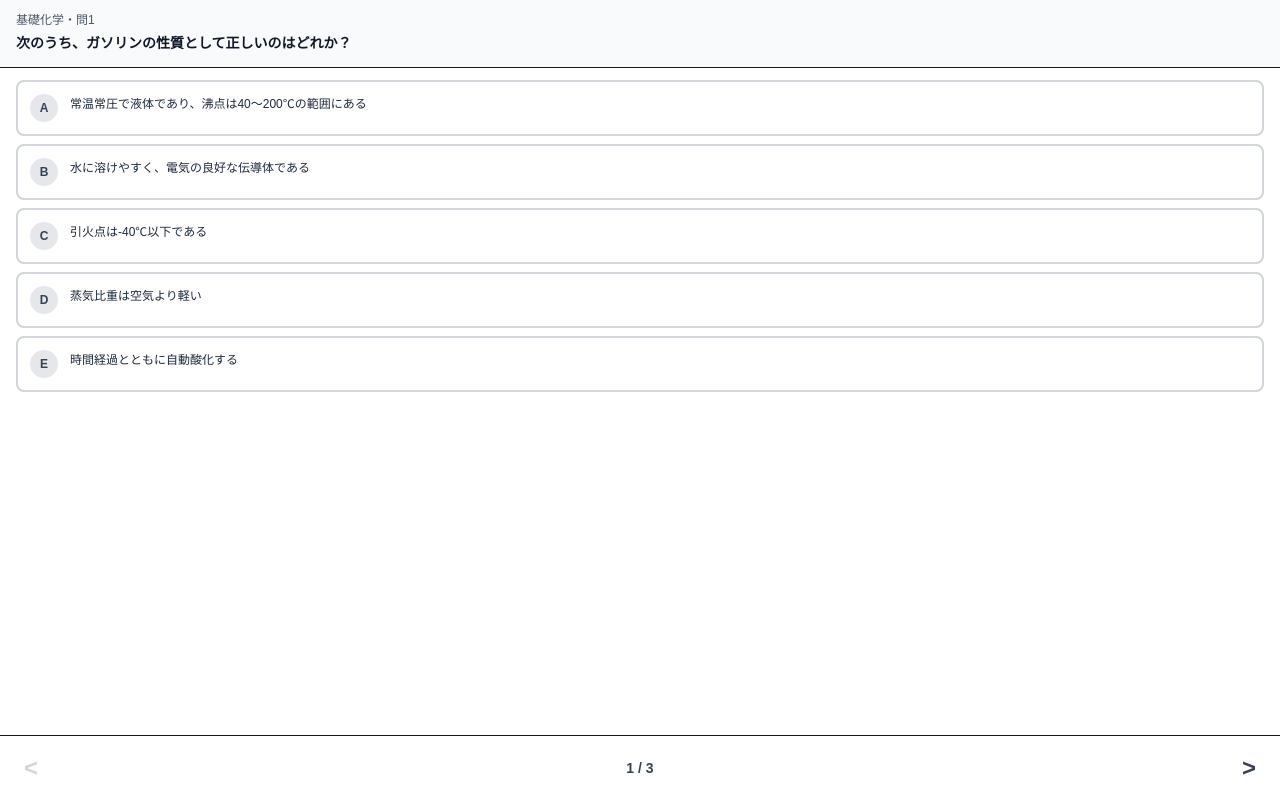
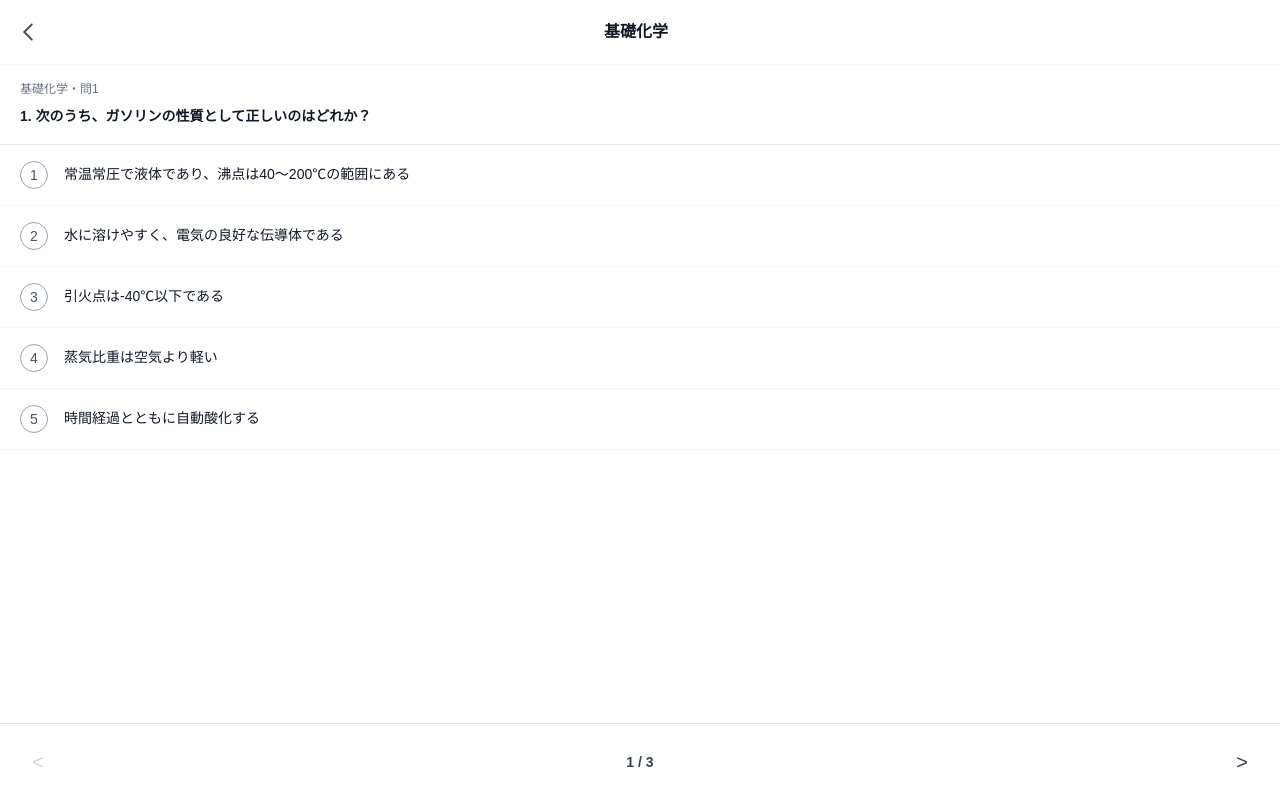
Before and after one commit to matsun15/yotsu-app, a Next.js app: page / in a window 1280 px wide. Built offline with nearby package versions, Linux system fonts and the light colour scheme.

Commit message:
Fix Japanese encoding and UI

```diff
--- a/src/app/page.tsx
+++ b/src/app/page.tsx
@@ -17,11 +17,11 @@ const dummyQuestions = [
     correctIndex: 0,
     advice: "ガソ200℃以下",
     explanations: [
-      "【正解】沸点が40～200℃のため、常温で液体を保ちながら蒸気を発生させる危険物です。",
-      "【不正解】ガソリンは非水溶性で、電気の不良伝導体（静電気がたまりやすい）です。",
-      "【不正解】ガソリンの引火点は-40℃以下ですが、これは「正しい」性質です。ただし、より正確な説明は①にあります。",
-      "【不正解】蒸気比重は空気より重いため、蒸気が低いところに溜まります。",
-      "【不正解】自動酸化は灯油や軽油より進みやすいですが、主要な性質ではありません。"
+      "沸点が40～200℃のため、常温で液体を保ちながら蒸気を発生させる危険物です。",
+      "ガソリンは非水溶性で、電気の不良伝導体（静電気がたまりやすい）です。",
+      "ガソリンの引火点は-40℃以下ですが、これは「正しい」性質です。ただし、より正確な説明は①にあります。",
+      "蒸気比重は空気より重いため、蒸気が低いところに溜まります。",
+      "自動酸化は灯油や軽油より進みやすいですが、主要な性質ではありません。"
     ]
   },
   {
@@ -38,32 +38,32 @@ const dummyQuestions = [
     correctIndex: 1,
     advice: "ガソ200、灯油1000、軽油2000",
     explanations: [
-      "【不正解】ガソリンの指定数量は200Lです。",
-      "【正解】灯油の指定数量は1000Lです。第4類危険物の中でも、特に指定数量が大きい物質です。",
-      "【不正解】軽油の指定数量は2000Lです。灯油より引火点が高いため、指定数量も大きくなります。",
-      "【不正解】アセトンの指定数量は200Lで、単位はL（リットル）です。",
-      "【不正解】メタノールの指定数量は200Lです。"
+      "ガソリンの指定数量は200Lです。",
+      "灯油の指定数量は1000Lです。第4類危険物の中でも、特に指定数量が大きい物質です。",
+      "軽油の指定数量は2000Lです。灯油より引火点が高いため、指定数量も大きくなります。",
+      "アセトンの指定数量は200Lで、単位はL（リットル）です。",
+      "メタノールの指定数量は200Lです。"
     ]
   },
   {
     id: 3,
     category: "消火方法・問3",
-    question: "消火活動時の注意点として、正しいのはどれか？",
+    question: "火災時の消火活動において、引火性液体の火災処理に関する以下の説明について、最も適切なのはどれか？消防活動では、ガソリン、灯油、軽油などの第4類危険物の火災が発生する可能性があり、これらの火災の特性を理解した上で、適切な消火剤を選択することが極めて重要である。特に、引火性液体の火災に対しては、水そのものの使用は避けるべき場合が多く、代わりに泡消火剤、粉末消火剤、二酸化炭素消火剤などの専門的な消火剤の使用が求められる。また、火災現場の状況、液体の種類、周囲の環境などを考慮した上で、最適な消火剤を選択する必要がある。",
     options: [
-      "ガソリン火災には水を大量に使用する",
-      "油火災に対して泡消火剤は効果がない",
-      "引火性液体の火災には泡消火、粉末消火、CO2消火などが用いられる",
-      "二酸化炭素は酸素を遮断するだけで、冷却効果がある",
-      "ポリ泡は水溶性液体火災に用いられる"
+      "ガソリン火災には水を大量に使用する。これにより油が冷却され、火災は鎮火する。",
+      "油火災に対して泡消火剤は効果がない。むしろ、泡消火剤は導電性液体火災にのみ有効である。",
+      "引火性液体の火災には泡消火、粉末消火、CO2消火などの複数の消火方法が用いられ、状況に応じて最適な方法を選択する必要がある。",
+      "二酸化炭素消火は酸素を遮断するだけでなく、同時に高い冷却効果も有する。したがって、あらゆる引火性液体火災に最適である。",
+      "ポリ泡（AFFF）は一般的な油火災に用いられる泡であり、水溶性液体火災でも問題なく使用できる。"
     ],
     correctIndex: 2,
-    advice: "泡・粉末・CO2が有効",
+    advice: "泡・粉末・CO2が有効、状況に応じて選択",
     explanations: [
-      "【不正解】ガソリン火災に水を使うと、ガソリンが拡散し危険です。泡消火が標準です。",
-      "【不正解】泡消火剤は油火災に対して極めて有効です。油面を覆い、冷却と酸素遮断の両効果があります。",
-      "【正解】引火性液体（第4類危険物）の火災には、泡消火剤・粉末消火剤・二酸化炭素消火剤が用いられます。",
-      "【不正解】二酸化炭素は酸素遮断が主機能で、冷却効果はほぼありません。",
-      "【不正解】ポリ泡は一般の油火災（非水溶性液体）に用いられます。水溶性液体火災には専用泡が必要です。"
+      "ガソリン火災に水を使うことは危険です。ガソリンと水は混ざらず（非水溶性）、水を注ぐと、ガソリンが水の上に浮いて拡散し、火災がさらに広がる可能性があります。また、熱せられた油に冷たい水を注ぐと、激しい蒸気爆発（スチームエクスプロージョン）が発生し、火災がより激しくなる危険性があります。",
+      "泡消火剤は油火災に対して極めて有効です。泡消火剤は、油の表面に泡の膜を形成することで、酸素の供給を遮断し、同時に泡自体の冷却効果によって油の温度を低下させます。導電性液体火災には、特に水フィルム形成泡（AFFF）などの導電性泡が用いられます。",
+      "引火性液体（第4類危険物）の火災には、泡消火剤、粉末消火剤、二酸化炭素消火剤の三種類の消火方法が用いられます。泡消火は最も一般的で、酸素遮断と冷却効果が期待できます。粉末消火は小規模火災に有効で、CO2消火は密閉空間や電気火災にも対応できます。火災の規模、場所、周囲環境に応じて最適な方法を選択する必要があります。",
+      "二酸化炭素消火の主機能は酸素遮断です。冷却効果はほぼありません。むしろ、CO2は液化ガスとして放出されるため、放出時に気化する際に吸熱（周囲の熱を奪う）がわずかに発生しますが、主作用ではありません。CO2は密閉空間での使用に適していますが、屋外での大規模油火災には不向きです。",
+      "ポリ泡（AFFF）は一般的な非水溶性油火災に用いられます。水溶性液体火災（アルコール、ケトン、エステルなど）には、専用の水溶性液体用泡（FFFP など）を使用する必要があります。ポリ泡をそのまま水溶性液体火災に使用すると、泡が溶けてしまい、消火効果が得られません。"
     ]
   }
 ];
@@ -71,16 +71,13 @@ const dummyQuestions = [
 export default function QuizPage() {
   const [currentIndex, setCurrentIndex] = useState(0);
   const [selected, setSelected] = useState<number | null>(null);
-  const [showDetails, setShowDetails] = useState(false);
 
   const quiz = useMemo(() => dummyQuestions[currentIndex], [currentIndex]);
-  const isCorrect = selected !== null && selected === quiz.correctIndex;
 
   const handlePrevious = () => {
     if (currentIndex > 0) {
       setCurrentIndex(currentIndex - 1);
       setSelected(null);
-      setShowDetails(false);
     }
   };
 
@@ -88,115 +85,140 @@ export default function QuizPage() {
     if (currentIndex < dummyQuestions.length - 1) {
       setCurrentIndex(currentIndex + 1);
       setSelected(null);
-      setShowDetails(false);
     }
   };
 
   const handleAnswer = (index: number) => {
+    if (selected !== null) return;
     setSelected(index);
-    setShowDetails(false);
+  };
+
+  // 左上の戻るボタンを押した時の処理
+  const handleBackToMenu = () => {
+    alert("後でここに「トップメニューに戻る機能」を作ります！");
   };
 
   return (
-    <div className="flex flex-col h-screen w-screen bg-white overflow-hidden">
+    <div className="flex flex-col h-screen w-screen bg-white overflow-hidden text-gray-900">
 
-      {/* ===== 上部：問題情報（固定） ===== */}
-      <div className="flex-none px-4 py-3 bg-gray-50 border-b">
-        <div className="text-xs text-gray-600 mb-1">
-          {quiz.category}
+      {/* ===== 上部：スマホ風ヘッダー ＆ 問題情報（固定・Sticky） ===== */}
+      <div className="flex-none sticky top-0 bg-white border-b border-gray-200 z-10">
+
+        {/* ナビゲーションバー（←ボタンとタイトル） */}
+        <div className="flex items-center justify-between px-4 py-3 border-b border-gray-100">
+          <button
+            onClick={handleBackToMenu}
+            className="p-2 -ml-2 text-gray-600 active:bg-gray-100 rounded-full transition-colors"
+          >
+            {/* ← アイコン (SVG) */}
+            <svg xmlns="http://www.w3.org/2000/svg" fill="none" viewBox="0 0 24 24" strokeWidth={2} stroke="currentColor" className="w-6 h-6">
+              <path strokeLinecap="round" strokeLinejoin="round" d="M15.75 19.5L8.25 12l7.5-7.5" />
+            </svg>
+          </button>
+
+          <h1 className="text-base font-bold text-gray-900">
+            {quiz.category.split('・')[0]} {/* カテゴリ名の前半だけタイトルにする */}
+          </h1>
+
+          {/* 右側の余白（タイトルを中央にするためのダミー） */}
+          <div className="w-10"></div>
         </div>
-        <h2 className="text-sm font-bold text-gray-900 leading-relaxed">
-          {quiz.question}
-        </h2>
+
+        {/* 問題文エリア */}
+        <div className="px-5 py-4">
+          <div className="text-xs text-gray-500 mb-2 font-medium">
+            {quiz.category}
+          </div>
+          <h2 className="text-sm font-semibold leading-relaxed">
+            {currentIndex + 1}. {quiz.question}
+          </h2>
+        </div>
       </div>
 
-      {/* ===== 中部：選択肢＋結果＋解説（スクロール可能） ===== */}
-      <div className="flex-1 overflow-y-auto px-4 py-3 min-h-0">
+      {/* ===== 中部：選択肢＋解説（スクロール可能） ===== */}
+      <div className="flex-1 overflow-y-auto min-h-0">
 
-        {/* 選択肢 */}
-        <div className="space-y-2 mb-4">
+        {/* 選択肢リスト */}
+        <div className="flex flex-col">
           {quiz.options.map((option, index) => {
-            const isThisCorrect = selected !== null && index === quiz.correctIndex;
             const isThisSelected = selected === index;
-            const shouldHighlight = selected !== null && isThisSelected;
-            const isWrong = shouldHighlight && !isCorrect;
-            const isRight = shouldHighlight && isCorrect && isThisCorrect;
+            const isThisCorrect = index === quiz.correctIndex;
+
+            let rowClass = "w-full text-left px-5 py-4 transition-all flex items-start gap-4 border-b border-gray-100 ";
+            let badgeClass = "flex-none w-7 h-7 rounded-full flex items-center justify-center text-sm flex-shrink-0 ";
+
+            if (selected === null) {
+              rowClass += "bg-white active:bg-gray-50";
+              badgeClass += "bg-white text-gray-600 border border-gray-400";
+            } else {
+              if (isThisSelected && !isThisCorrect) {
+                rowClass += "bg-red-50";
+                badgeClass += "bg-red-500 text-white border-transparent";
+              } else if (isThisCorrect) {
+                rowClass += isThisSelected ? "bg-green-50" : "bg-white";
+                badgeClass += "bg-green-500 text-white border-transparent";
+              } else {
+                rowClass += "bg-white opacity-50";
+                badgeClass += "bg-white text-gray-400 border border-gray-300";
+              }
+            }
 
             return (
               <button
                 key={index}
                 onClick={() => handleAnswer(index)}
-                className={`w-full text-left p-3 rounded-lg border-2 transition-all flex items-start gap-3 ${
-                  isRight
-                    ? 'bg-green-50 border-green-500'
-                    : isWrong
-                    ? 'bg-red-50 border-red-400'
-                    : 'border-gray-300 hover:border-gray-400'
-                }`}
+                disabled={selected !== null}
+                className={rowClass}
               >
-                {/* 番号（丸で囲む） */}
-                <div className={`flex-none w-7 h-7 rounded-full flex items-center justify-center text-xs font-bold flex-shrink-0 ${
-                  isRight
-                    ? 'bg-green-500 text-white'
-                    : isWrong
-                    ? 'bg-red-400 text-white'
-                    : 'bg-gray-200 text-gray-700'
-                }`}>
-                  {String.fromCharCode(65 + index)}
+                <div className={badgeClass}>
+                  {index + 1}
                 </div>
-                {/* 選択肢テキスト */}
-                <span className="text-xs text-gray-800 pt-0.5">{option}</span>
+                <span className="text-sm pt-0.5 leading-relaxed">{option}</span>
               </button>
             );
           })}
         </div>
 
-        {/* 回答後のフィードバック */}
+        {/* 回答後の解説エリア */}
         {selected !== null && (
-          <div className="mb-4">
-            <p className={`text-sm font-bold mb-2 ${isCorrect ? 'text-green-600' : 'text-red-600'}`}>
-              {isCorrect ? '✅ 正解！' : '❌ 不正解'}
-            </p>
+          <div className="px-5 py-6 mb-8 animate-fade-in">
+            <h3 className="text-base font-bold mb-4">해설 (解説)</h3>
 
-            <p className="text-xs text-gray-700 mb-2 bg-blue-50 p-2 rounded">
-              💡 {quiz.advice}
-            </p>
+            <div className="bg-gray-50 border border-gray-200 rounded-lg p-4 mb-5">
+              <p className="text-sm text-gray-700 leading-relaxed">
+                <span className="font-bold text-blue-600 mr-2">💡 Point</span>
+                {quiz.advice}
+              </p>
+            </div>
 
-            {/* 詳細解説 */}
-            <button
-              onClick={() => setShowDetails(!showDetails)}
-              className="text-blue-600 text-xs font-medium underline mb-2"
-            >
-              {showDetails ? '▲ 解説を閉じる' : '▼ 詳しい解説を見る'}
-            </button>
-
-            {showDetails && (
-              <div className="mt-2 pt-2 border-t space-y-1">
-                {quiz.explanations.map((exp, i) => (
-                  <p
-                    key={i}
-                    className={`text-xs leading-relaxed p-2 rounded ${
-                      i === quiz.correctIndex
-                        ? 'font-bold text-green-700 bg-green-50'
-                        : 'text-gray-700'
-                    }`}
-                  >
-                    {String.fromCharCode(65 + i)}. {exp}
+            <div className="space-y-4">
+              {quiz.explanations.map((exp, i) => (
+                <div key={i} className="flex items-start gap-3">
+                  <div className={`flex-none w-5 h-5 rounded-full flex items-center justify-center text-xs mt-0.5 ${
+                    i === quiz.correctIndex ? 'bg-green-100 text-green-700 font-bold' : 'bg-gray-100 text-gray-500'
+                  }`}>
+                    {i + 1}
+                  </div>
+                  <p className={`text-sm leading-relaxed ${
+                    i === quiz.correctIndex ? 'text-gray-900 font-medium' : 'text-gray-600'
+                  }`}>
+                    {exp}
                   </p>
-                ))}
-              </div>
-            )}
+                </div>
+              ))}
+            </div>
           </div>
         )}
+
       </div>
 
-      {/* ===== 下部：ナビゲーション（固定・常に見える） ===== */}
-      <div className="flex-none flex items-center justify-between px-6 py-4 border-t bg-white">
+      {/* ===== 下部：ナビゲーション（固定） ===== */}
+      <div className="flex-none flex items-center justify-between px-6 py-4 border-t border-gray-200 bg-white">
 
         <button
           onClick={handlePrevious}
           disabled={currentIndex === 0}
-          className={`text-2xl font-bold transition-colors ${
+          className={`text-xl font-medium transition-colors p-2 ${
             currentIndex === 0 ? 'text-gray-300 cursor-not-allowed' : 'text-gray-700 active:text-blue-600'
           }`}
         >
@@ -210,7 +232,7 @@ export default function QuizPage() {
         <button
           onClick={handleNext}
           disabled={currentIndex === dummyQuestions.length - 1}
-          className={`text-2xl font-bold transition-colors ${
+          className={`text-xl font-medium transition-colors p-2 ${
             currentIndex === dummyQuestions.length - 1 ? 'text-gray-300 cursor-not-allowed' : 'text-gray-700 active:text-blue-600'
           }`}
         >
```
